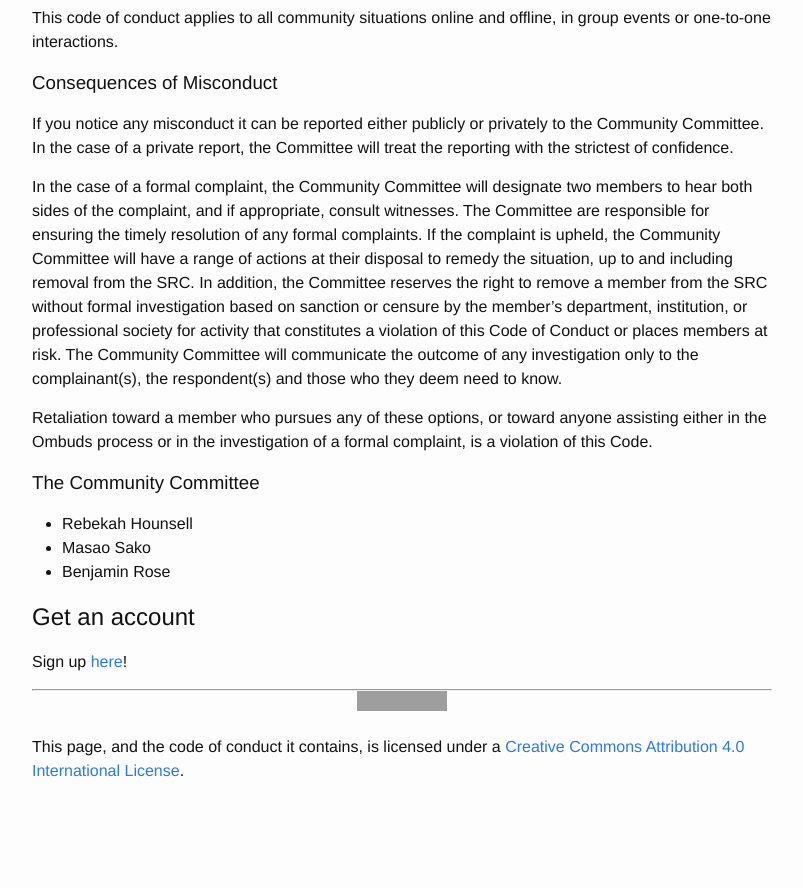
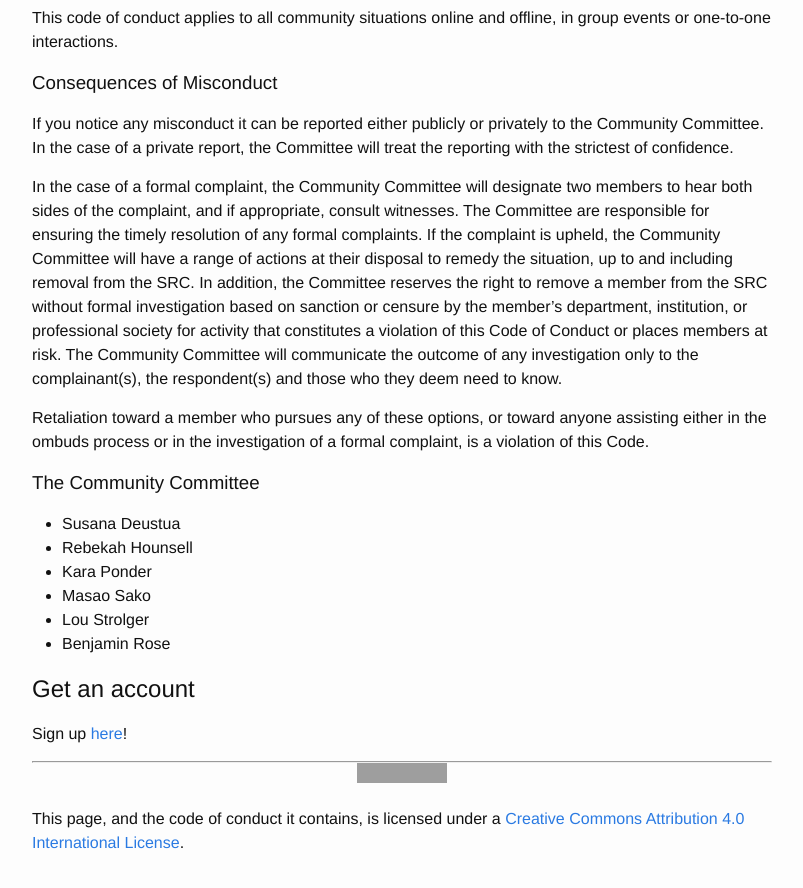
Before and after one commit to benjaminrose/benjaminrose.github.io, a Jekyll site: the page built from src.md, in a window 1280 px wide and 900 px high, scrolled down 1612 px. Shown: the top 888 px of the window, without its empty margins (238-1041 px from the left). Built offline with Jekyll 4.4.1, drawn with Linux system fonts in a browser that asks for light colours; before the commit the page ends 2440 px from its top, so only the background shows below that; grey boxes are pictures that could not be loaded.

Commit message:
Update the SRC introduction page.

```diff
--- a/src.md
+++ b/src.md
@@ -47,18 +47,20 @@ If you notice any misconduct it can be reported either publicly or privately to
 
 In the case of a formal complaint, the Community Committee will designate two members to hear both sides of the complaint, and if appropriate, consult witnesses. The Committee are responsible for ensuring the timely resolution of any formal complaints. If the complaint is upheld, the Community Committee will have a range of actions at their disposal to remedy the situation, up to and including removal from the SRC. In addition, the Committee reserves the right to remove a member from the SRC without formal investigation based on sanction or censure by the member’s department, institution, or professional society for activity that constitutes a violation of this Code of Conduct or places members at risk. The Community Committee will communicate the outcome of any investigation only to the complainant(s), the respondent(s) and those who they deem need to know.
 
-Retaliation toward a member who pursues any of these options, or toward anyone assisting either in the Ombuds process or in the investigation of a formal complaint, is a violation of this Code.
+Retaliation toward a member who pursues any of these options, or toward anyone assisting either in the ombuds process or in the investigation of a formal complaint, is a violation of this Code.
 
 ### The Community Committee
 
+* Susana Deustua
 * Rebekah Hounsell
+* Kara Ponder
 * Masao Sako
+* Lou Strolger
 * Benjamin Rose
 
-<!-- * Susana Deustua
-* Lou Strolger
-* Kara Ponder
-* Vivian Miranda -->
+<!--
+* Vivian Miranda
+* -->
 
 
 ## Get an account
```
